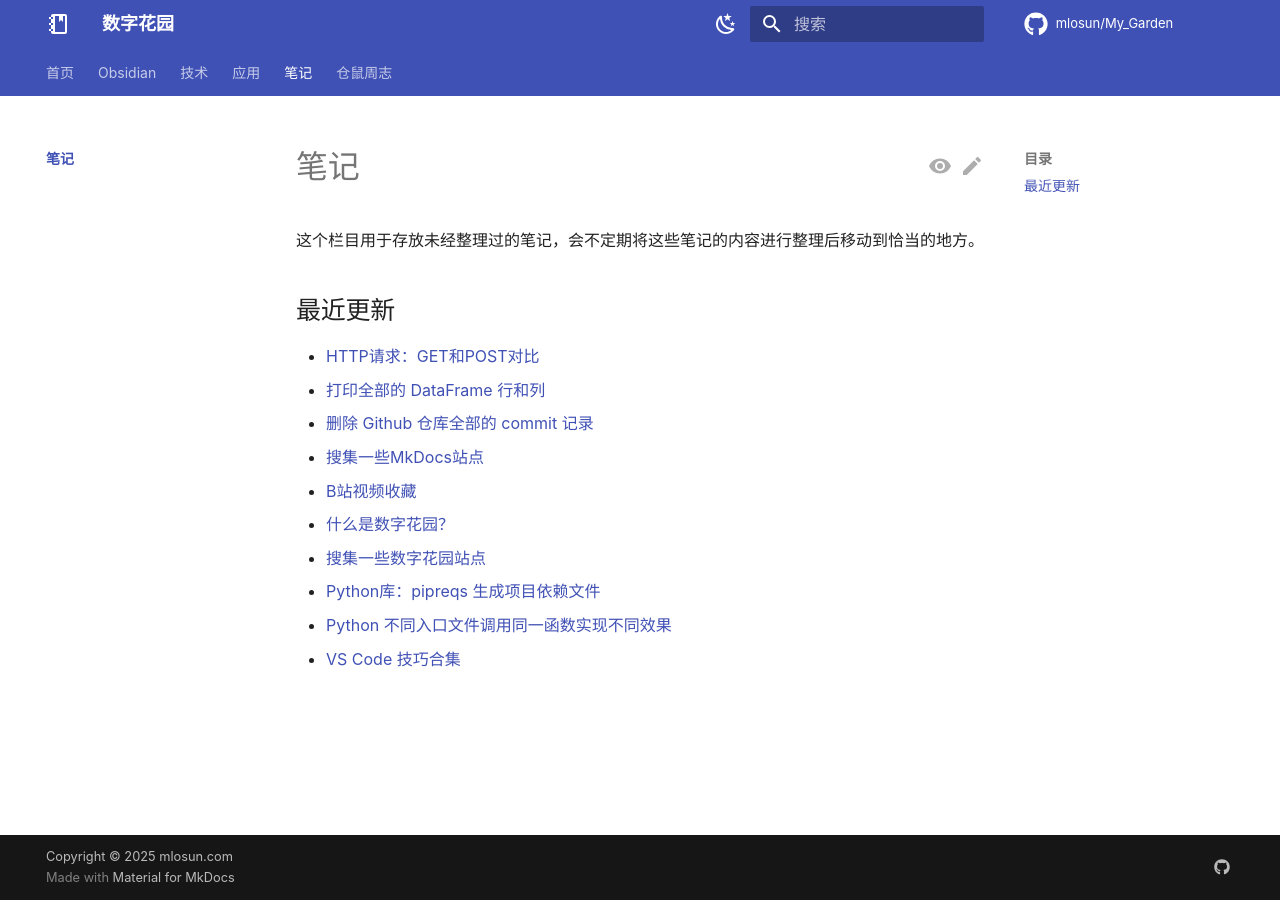
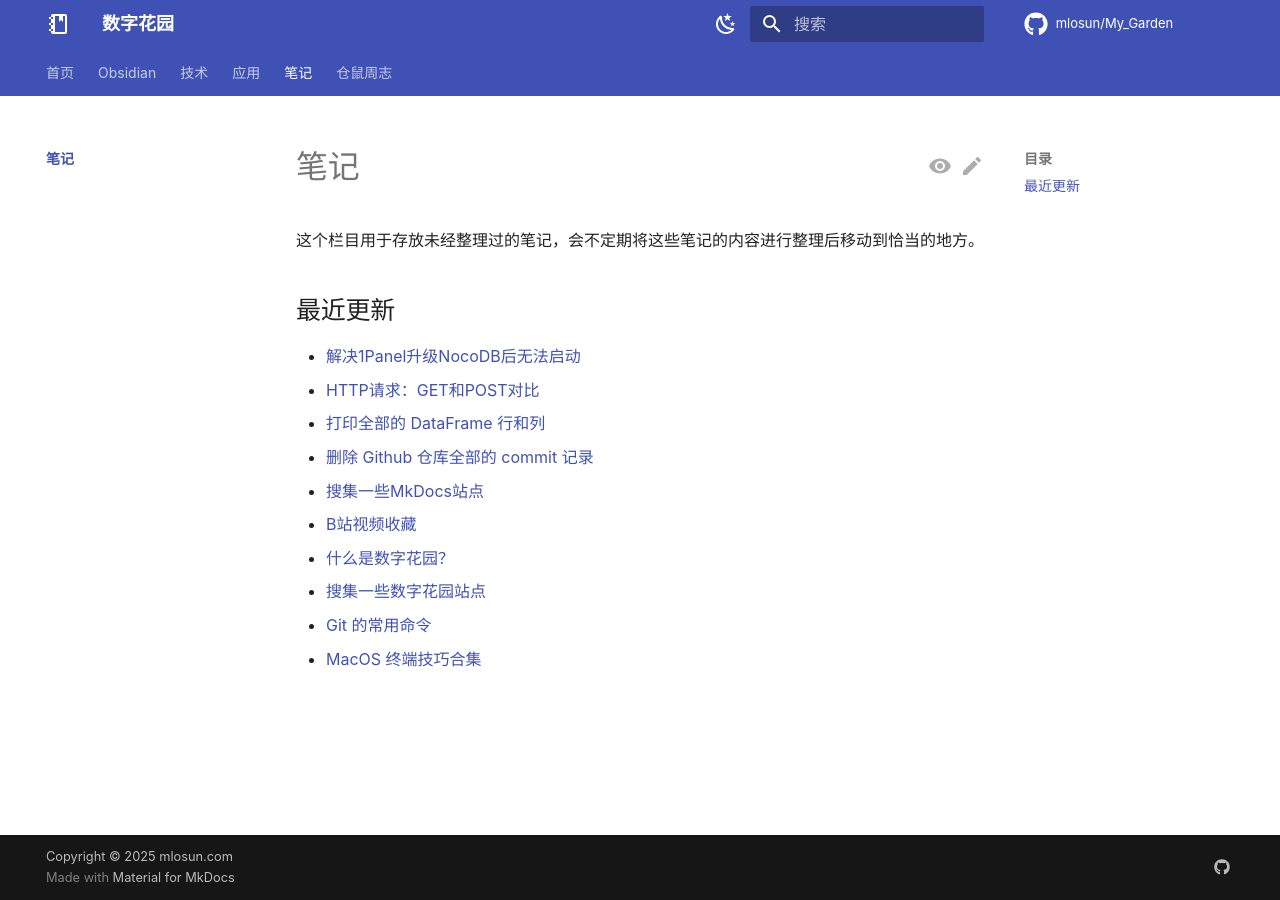
Before and after one commit to mlosun/My_Garden, an MkDocs documentation site: the page built from docs/notes/index.md, in a window 1280 px wide. Built offline with MkDocs 1.6.1 and Material for MkDocs 9.7.7, drawn with Linux system fonts in a browser that asks for light colours; comment, search, counter and statistics services are not loaded.

Commit message:
PUSH NOTE : index.md

```diff
--- a/docs/notes/index.md
+++ b/docs/notes/index.md
@@ -9,6 +9,7 @@ title: 笔记
 
 ## 最近更新
 
+- [解决1Panel升级NocoDB后无法启动](./%E8%A7%A3%E5%86%B31Panel%E5%8D%87%E7%BA%A7NocoDB%E5%90%8E%E6%97%A0%E6%B3%95%E5%90%AF%E5%8A%A8.md)
 - [HTTP请求：GET和POST对比](./HTTP%E8%AF%B7%E6%B1%82%EF%BC%9AGET%E5%92%8CPOST%E5%AF%B9%E6%AF%94.md)
 - [打印全部的 DataFrame 行和列](./%E6%89%93%E5%8D%B0%E5%85%A8%E9%83%A8%E7%9A%84%20DataFrame%20%E8%A1%8C%E5%92%8C%E5%88%97.md)
 - [删除 Github 仓库全部的 commit 记录](./%E5%88%A0%E9%99%A4%20Github%20%E4%BB%93%E5%BA%93%E5%85%A8%E9%83%A8%E7%9A%84%20commit%20%E8%AE%B0%E5%BD%95.md)
@@ -16,6 +17,5 @@ title: 笔记
 - [B站视频收藏](./B%E7%AB%99%E8%A7%86%E9%A2%91%E6%94%B6%E8%97%8F.md)
 - [什么是数字花园？](./%E4%BB%80%E4%B9%88%E6%98%AF%E6%95%B0%E5%AD%97%E8%8A%B1%E5%9B%AD%EF%BC%9F.md)
 - [搜集一些数字花园站点](./%E6%90%9C%E9%9B%86%E4%B8%80%E4%BA%9B%E6%95%B0%E5%AD%97%E8%8A%B1%E5%9B%AD%E7%AB%99%E7%82%B9.md)
-- [Python库：pipreqs 生成项目依赖文件](./Python%E5%BA%93%EF%BC%9Apipreqs%20%E7%94%9F%E6%88%90%E9%A1%B9%E7%9B%AE%E4%BE%9D%E8%B5%96%E6%96%87%E4%BB%B6.md)
-- [Python 不同入口文件调用同一函数实现不同效果](./Python%20%E4%B8%8D%E5%90%8C%E5%85%A5%E5%8F%A3%E6%96%87%E4%BB%B6%E8%B0%83%E7%94%A8%E5%90%8C%E4%B8%80%E5%87%BD%E6%95%B0%E5%AE%9E%E7%8E%B0%E4%B8%8D%E5%90%8C%E6%95%88%E6%9E%9C.md)
-- [VS Code 技巧合集](./VS%20Code%20%E6%8A%80%E5%B7%A7%E5%90%88%E9%9B%86.md)
+- [Git 的常用命令](./Git%20%E7%9A%84%E5%B8%B8%E7%94%A8%E5%91%BD%E4%BB%A4.md)
+- [MacOS 终端技巧合集](./MacOS%20%E7%BB%88%E7%AB%AF%E6%8A%80%E5%B7%A7%E5%90%88%E9%9B%86.md)
```
